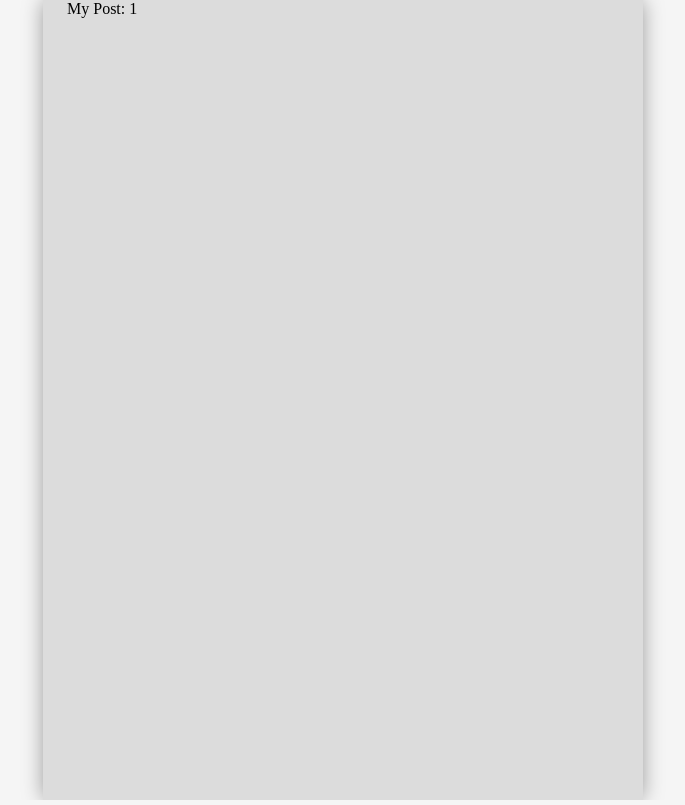
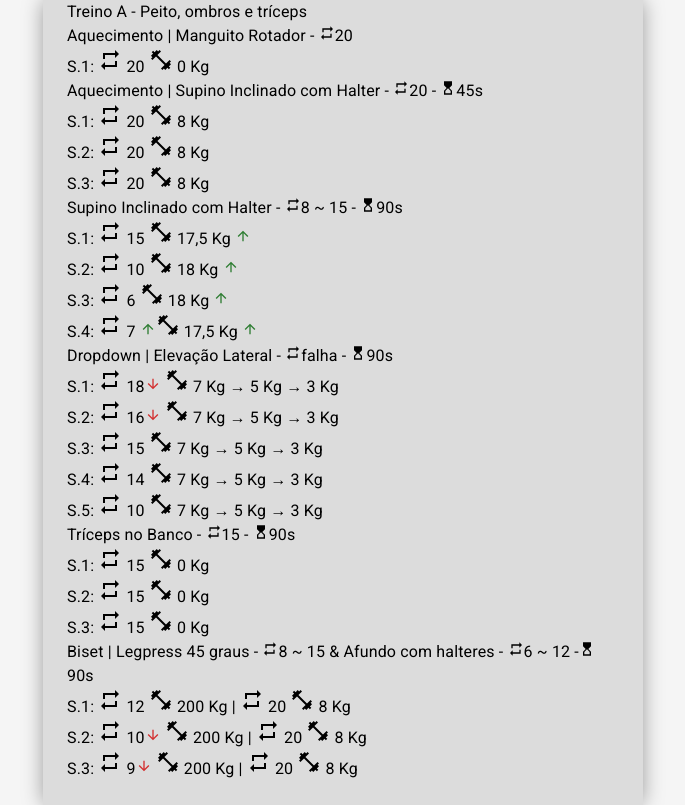
Before and after one commit to wilsondefreitas-dev/till-f, a Next.js app: page /details/1 in a window 1280 px wide. Shown: the whole page, without its empty margins (297-982 px from the left). Built offline with nearby package versions, Linux system fonts and the light colour scheme; a web font is replaced by a local one.

Commit message:
start details developement

```diff
--- a/app/(routes)/details/[id]/page.jsx
+++ b/app/(routes)/details/[id]/page.jsx
@@ -1,4 +1,143 @@
+"use client";
+import Stack from "@mui/material/Stack";
+import Typography from "@mui/material/Typography";
+import { styled } from "@mui/material/styles";
+import RepeatIcon from "@mui/icons-material/Repeat";
+import FitnessCenterIcon from "@mui/icons-material/FitnessCenter";
+import HourglassTopIcon from "@mui/icons-material/HourglassTop";
+import ArrowUpwardIcon from "@mui/icons-material/ArrowUpward";
+import ArrowDownwardIcon from "@mui/icons-material/ArrowDownward";
+
 export default function Page({ params }) {
   const { id } = params;
-  return <div>My Post: {id}</div>;
+  return (
+    <Container>
+      <Stack>
+        <Typography>Treino A - Peito, ombros e tríceps</Typography>
+        <Typography>
+          Aquecimento | Manguito Rotador - <RepeatIcon fontSize="1" />
+          20
+        </Typography>
+        <Typography>
+          S.1: <RepeatIcon /> 20 <FitnessCenterIcon /> 0 Kg
+        </Typography>
+
+        <Typography>
+          Aquecimento | Supino Inclinado com Halter -{" "}
+          <RepeatIcon fontSize="1" />
+          20 - <HourglassTopIcon fontSize="1" />
+          45s
+        </Typography>
+        <Typography>
+          S.1: <RepeatIcon /> 20 <FitnessCenterIcon /> 8 Kg
+        </Typography>
+        <Typography>
+          S.2: <RepeatIcon /> 20 <FitnessCenterIcon /> 8 Kg
+        </Typography>
+        <Typography>
+          S.3: <RepeatIcon /> 20 <FitnessCenterIcon /> 8 Kg
+        </Typography>
+
+        <Typography>
+          Supino Inclinado com Halter - <RepeatIcon fontSize="1" />8 ~ 15 -{" "}
+          <HourglassTopIcon fontSize="1" />
+          90s{" "}
+        </Typography>
+        <Typography>
+          S.1: <RepeatIcon /> 15 <FitnessCenterIcon /> 17,5 Kg{" "}
+          <ArrowUpwardIcon fontSize="1" color="success" />
+        </Typography>
+        <Typography>
+          S.2: <RepeatIcon /> 10 <FitnessCenterIcon /> 18 Kg{" "}
+          <ArrowUpwardIcon fontSize="1" color="success" />
+        </Typography>
+        <Typography>
+          S.3: <RepeatIcon /> 6 <FitnessCenterIcon /> 18 Kg{" "}
+          <ArrowUpwardIcon fontSize="1" color="success" />
+        </Typography>
+        <Typography>
+          S.4: <RepeatIcon /> 7 <ArrowUpwardIcon fontSize="1" color="success" />
+          <FitnessCenterIcon /> 17,5 Kg{" "}
+          <ArrowUpwardIcon fontSize="1" color="success" />
+        </Typography>
+
+        <Typography>
+          Dropdown | Elevação Lateral - <RepeatIcon fontSize="1" />
+          falha - <HourglassTopIcon fontSize="1" />
+          90s
+        </Typography>
+        <Typography>
+          S.1: <RepeatIcon /> 18
+          <ArrowDownwardIcon
+            fontSize="1"
+            color="error"
+          /> <FitnessCenterIcon /> 7 Kg → 5 Kg → 3 Kg
+        </Typography>
+        <Typography>
+          S.2: <RepeatIcon /> 16
+          <ArrowDownwardIcon
+            fontSize="1"
+            color="error"
+          /> <FitnessCenterIcon /> 7 Kg → 5 Kg → 3 Kg
+        </Typography>
+        <Typography>
+          S.3: <RepeatIcon /> 15 <FitnessCenterIcon /> 7 Kg → 5 Kg → 3 Kg
+        </Typography>
+        <Typography>
+          S.4: <RepeatIcon /> 14 <FitnessCenterIcon /> 7 Kg → 5 Kg → 3 Kg
+        </Typography>
+        <Typography>
+          S.5: <RepeatIcon /> 10 <FitnessCenterIcon /> 7 Kg → 5 Kg → 3 Kg
+        </Typography>
+
+        <Typography>
+          Tríceps no Banco - <RepeatIcon fontSize="1" />
+          15 - <HourglassTopIcon fontSize="1" />
+          90s
+        </Typography>
+        <Typography>
+          S.1: <RepeatIcon /> 15 <FitnessCenterIcon /> 0 Kg
+        </Typography>
+        <Typography>
+          S.2: <RepeatIcon /> 15 <FitnessCenterIcon /> 0 Kg
+        </Typography>
+        <Typography>
+          S.3: <RepeatIcon /> 15 <FitnessCenterIcon /> 0 Kg
+        </Typography>
+
+        <Typography>
+          Biset | Legpress 45 graus - <RepeatIcon fontSize="1" />8 ~ 15 & Afundo
+          com halteres - <RepeatIcon fontSize="1" />6 ~ 12 -
+          <HourglassTopIcon fontSize="1" />
+          90s
+        </Typography>
+        <Typography>
+          S.1: <RepeatIcon /> 12 <FitnessCenterIcon /> 200 Kg | <RepeatIcon />{" "}
+          20 <FitnessCenterIcon /> 8 Kg
+        </Typography>
+        <Typography>
+          S.2: <RepeatIcon /> 10
+          <ArrowDownwardIcon
+            fontSize="1"
+            color="error"
+          /> <FitnessCenterIcon /> 200 Kg | <RepeatIcon /> 20{" "}
+          <FitnessCenterIcon /> 8 Kg
+        </Typography>
+        <Typography>
+          S.3: <RepeatIcon /> 9
+          <ArrowDownwardIcon
+            fontSize="1"
+            color="error"
+          /> <FitnessCenterIcon /> 200 Kg | <RepeatIcon /> 20{" "}
+          <FitnessCenterIcon /> 8 Kg
+        </Typography>
+      </Stack>
+    </Container>
+  );
 }
+
+const Container = styled("div")(() => ({
+  display: "flex",
+  flexDirection: "column",
+  gap: 10,
+}));
```
